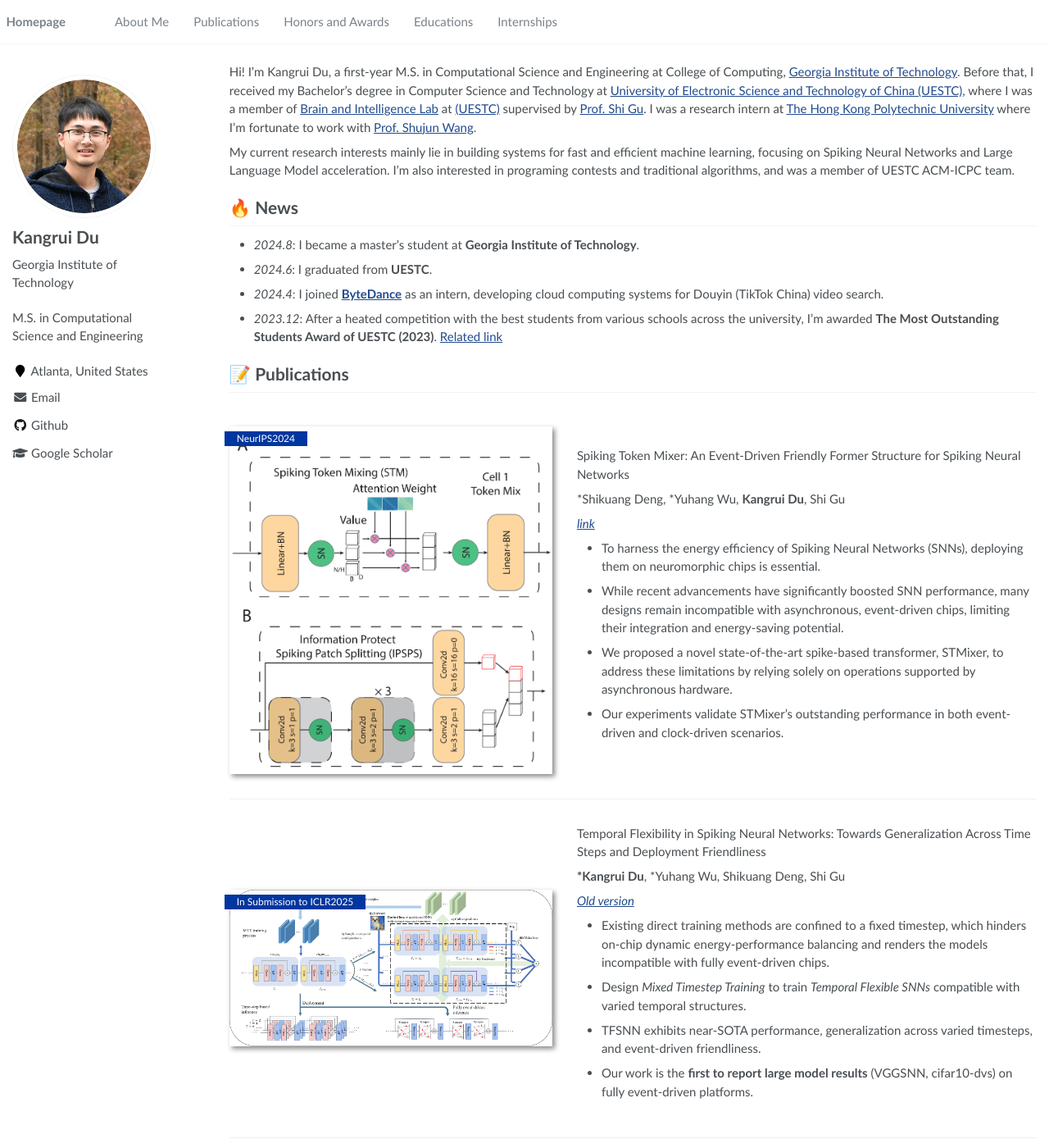
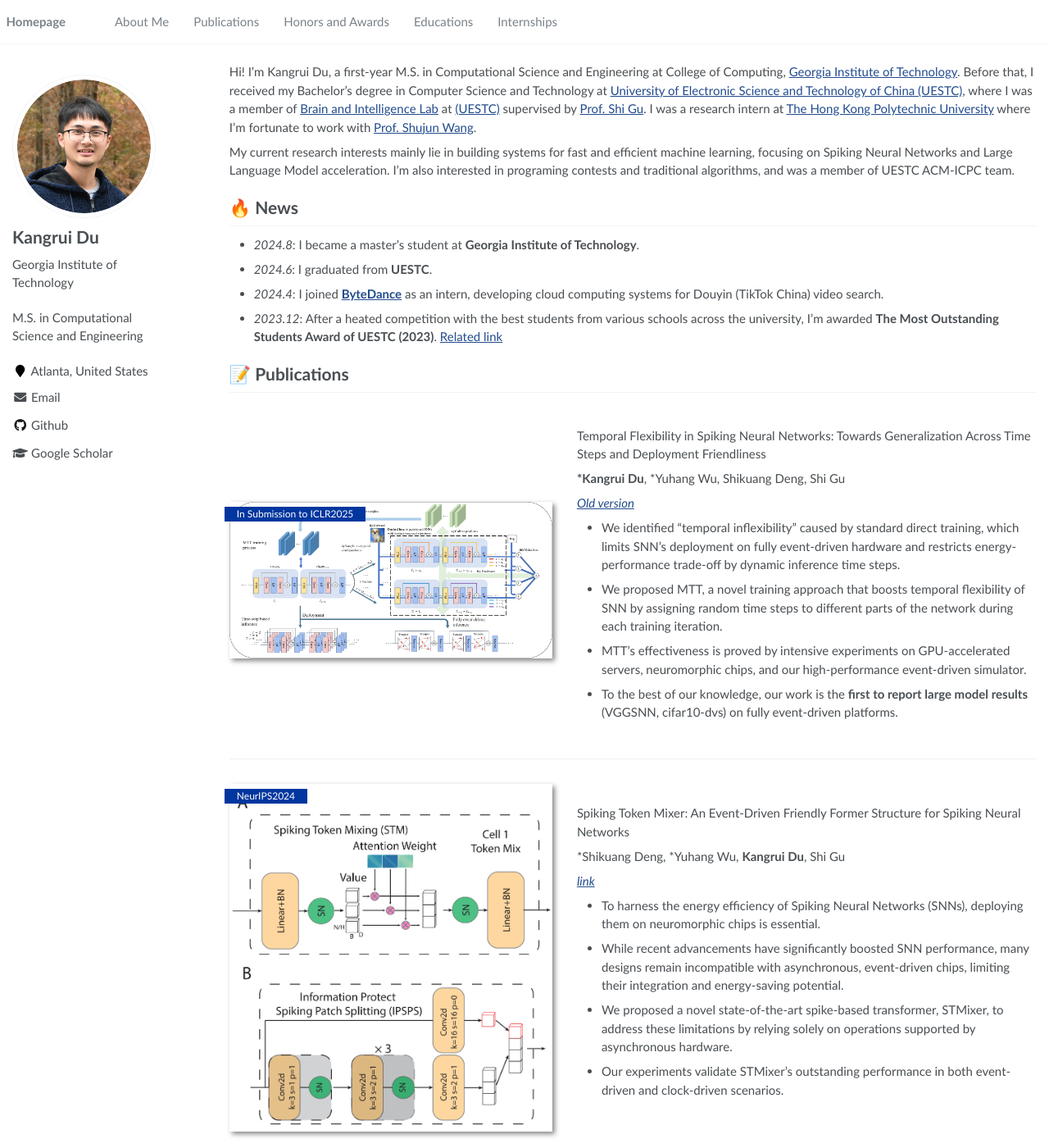
Before and after one commit to Rockdu/Rockdu.github.io, a Jekyll site: the page built from _pages/about.md, in a window 1280 px wide and 1400 px high. Shown: the whole window at 82% size. Built offline with Jekyll 4.4.1, drawn with Linux system fonts in a browser that asks for light colours.

Commit message:
Update about.md

```diff
--- a/_pages/about.md
+++ b/_pages/about.md
@@ -30,6 +30,25 @@ My current research interests mainly lie in building systems for fast and effici
 
 # 📝 Publications
 
+
+<div class='paper-box'><div class='paper-box-image'><div><div class="badge">In Submission to ICLR2025</div><img src='images/Fig1_neurips2024.png' alt="sym" width="100%"></div></div>
+
+<div class='paper-box-text' markdown="1">
+
+Temporal Flexibility in Spiking Neural Networks: Towards Generalization Across Time Steps and Deployment Friendliness
+
+**\*Kangrui Du**, \*Yuhang Wu, Shikuang Deng, Shi Gu
+
+[*Old version*](https://openreview.net/forum?id=RmQAKu1wCe) <strong><span class='show_paper_citations' data='DhtAFkwAAAAJ:ALROH1vI_8AC'></span></strong>
+- We identified "temporal inflexibility" caused by standard direct training, which limits SNN's deployment on fully event-driven hardware and restricts energy-performance trade-off by dynamic inference time steps.
+- We proposed MTT, a novel training approach that boosts temporal flexibility of SNN by assigning random time steps to different parts of the network during each training iteration.
+- MTT's effectiveness is proved by intensive experiments on GPU-accelerated servers, neuromorphic chips, and our high-performance event-driven simulator.
+- To the best of our knowledge, our work is the **first to report large model results** (VGGSNN, cifar10-dvs) on fully event-driven platforms.
+
+</div>
+</div>
+
+
 <div class='paper-box'><div class='paper-box-image'><div><div class="badge">NeurIPS2024</div><img src='images/STMixer.png' alt="sym" width="100%"></div></div>
 
 <div class='paper-box-text' markdown="1">
@@ -48,23 +67,6 @@ Spiking Token Mixer: An Event-Driven Friendly Former Structure for Spiking Neura
 </div>
 </div>
 
-
-<div class='paper-box'><div class='paper-box-image'><div><div class="badge">In Submission to ICLR2025</div><img src='images/Fig1_neurips2024.png' alt="sym" width="100%"></div></div>
-
-<div class='paper-box-text' markdown="1">
-
-Temporal Flexibility in Spiking Neural Networks: Towards Generalization Across Time Steps and Deployment Friendliness
-
-**\*Kangrui Du**, \*Yuhang Wu, Shikuang Deng, Shi Gu
-
-[*Old version*](https://openreview.net/forum?id=RmQAKu1wCe) <strong><span class='show_paper_citations' data='DhtAFkwAAAAJ:ALROH1vI_8AC'></span></strong>
-- Existing direct training methods are confined to a fixed timestep, which hinders on-chip dynamic energy-performance balancing and renders the models incompatible with fully event-driven chips.
-- Design *Mixed Timestep Training* to train *Temporal Flexible SNNs* compatible with varied temporal structures.
-- TFSNN exhibits near-SOTA performance, generalization across varied timesteps, and event-driven friendliness.
-- Our work is the **first to report large model results** (VGGSNN, cifar10-dvs) on fully event-driven platforms.
-
-</div>
-</div>
 
 <div class='paper-box'><div class='paper-box-image'><div><div class="badge">arXiv</div><img src='images/cmvim.jpg' alt="sym" width="100%"></div></div>
 
```
